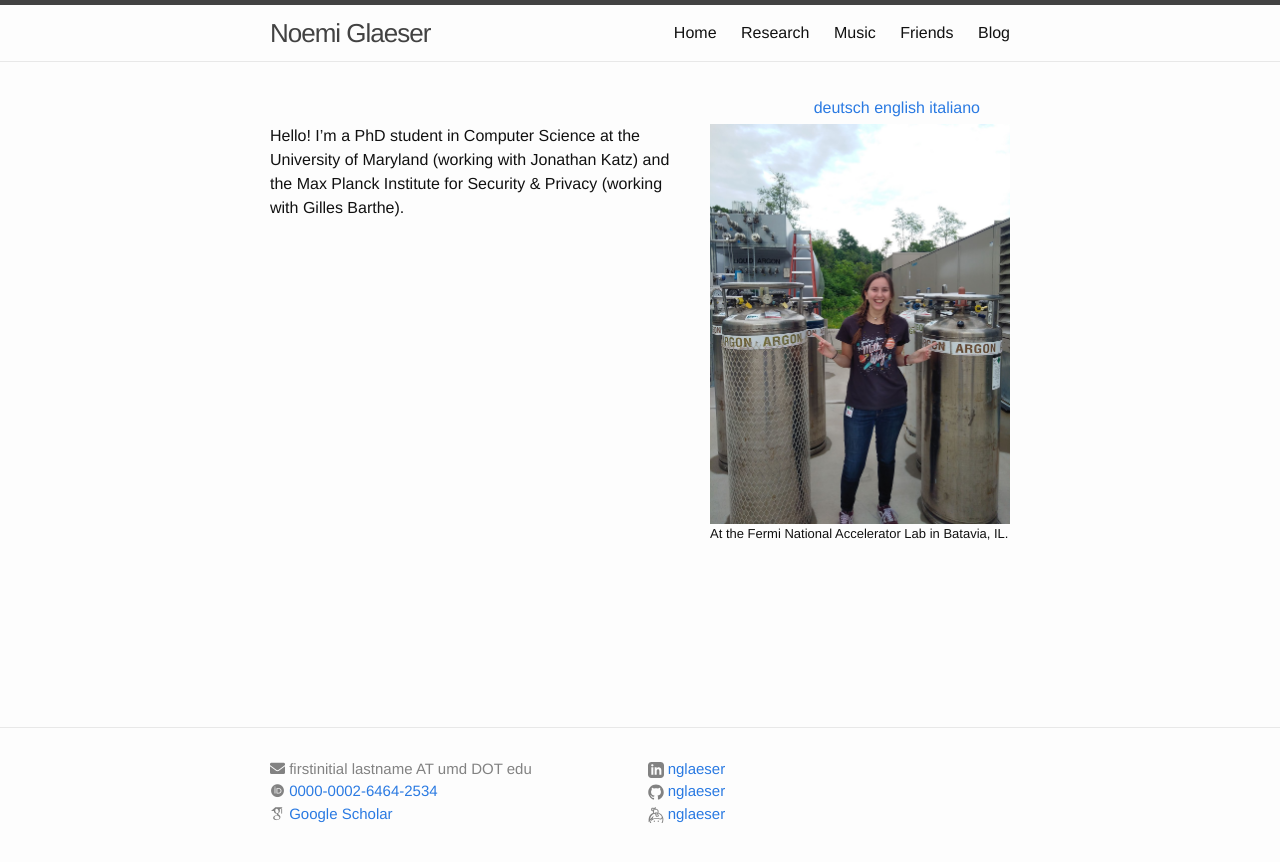
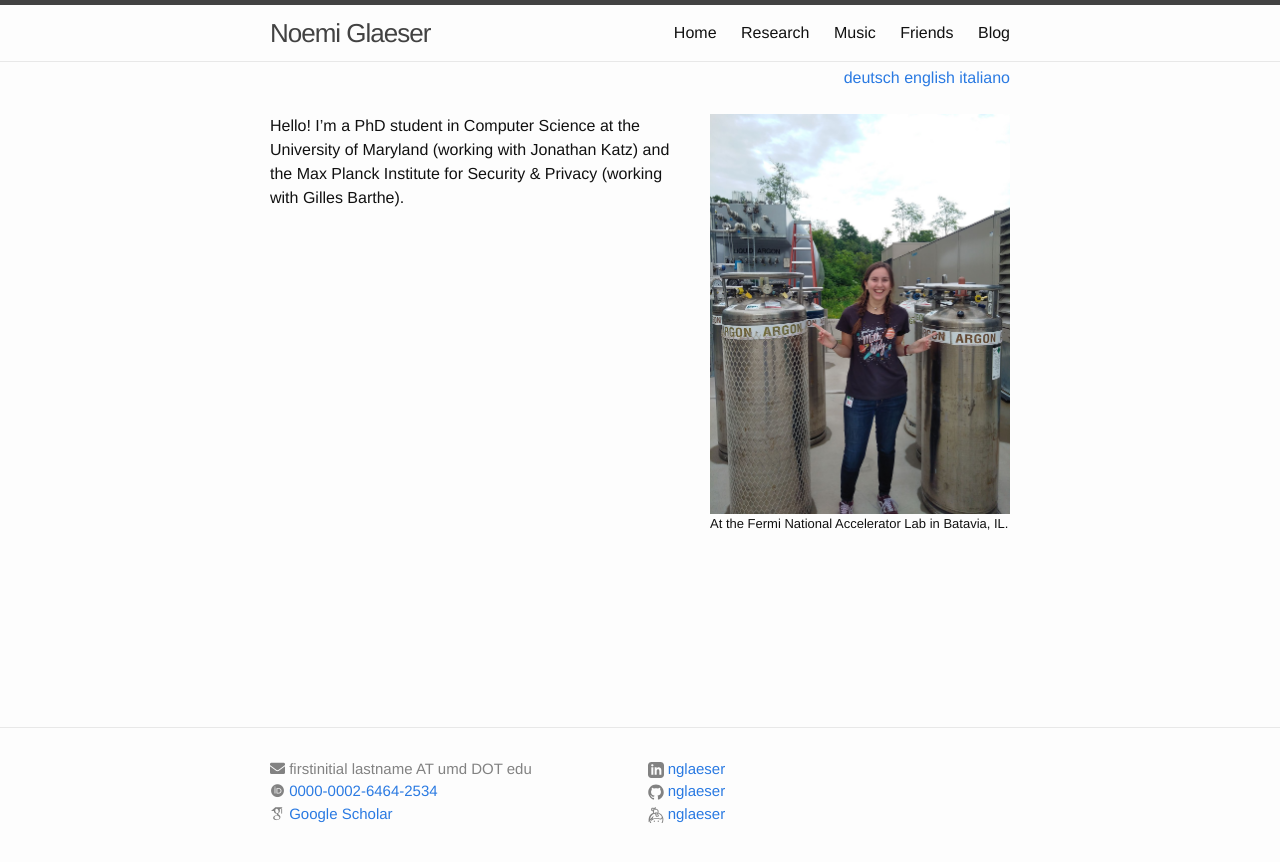
Before and after one commit to nglaeser/minima-site, a Jekyll site: the page built from index.md, in a window 1280 px wide. Shown: the top 862 px of the page. Built offline with Jekyll 4.4.1, drawn with Linux system fonts in a browser that asks for light colours; nearby versions of some CDN libraries; some web fonts are replaced.

Commit message:
fix language div spacing and padding

```diff
--- a/_layouts/default.html
+++ b/_layouts/default.html
@@ -9,7 +9,7 @@
 
     <div class="page-content">
       <div class="wrapper">
-        <div id="language-options" class="wrapper" style="text-align: right; line-height: 2em">
+        <div id="language-options" class="wrapper" style="text-align: right; line-height: 2em; padding-bottom: 20px;padding-right: 0px;">
           {% assign posts=site.posts | where:"ref", page.ref | sort: 'lang' %}
           {% for post in posts %}
           <!-- get a long version of the language to display on the post pages -->
--- a/_sass/_layout.scss
+++ b/_sass/_layout.scss
@@ -169,6 +169,7 @@
  */
 .page-content {
     padding: $spacing-unit 0;
+    padding-top: 0px;
     flex: 1;
 }
 
```
